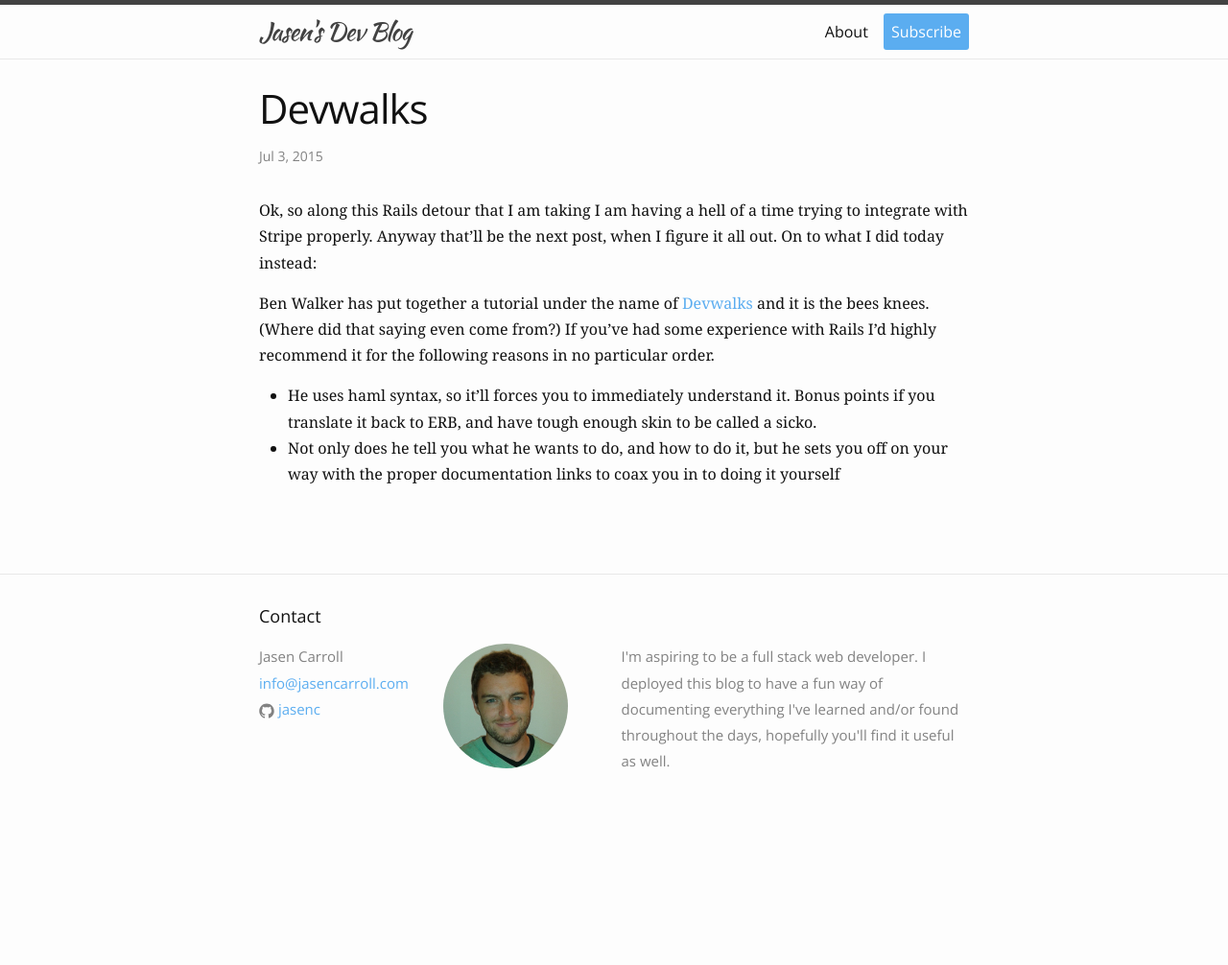
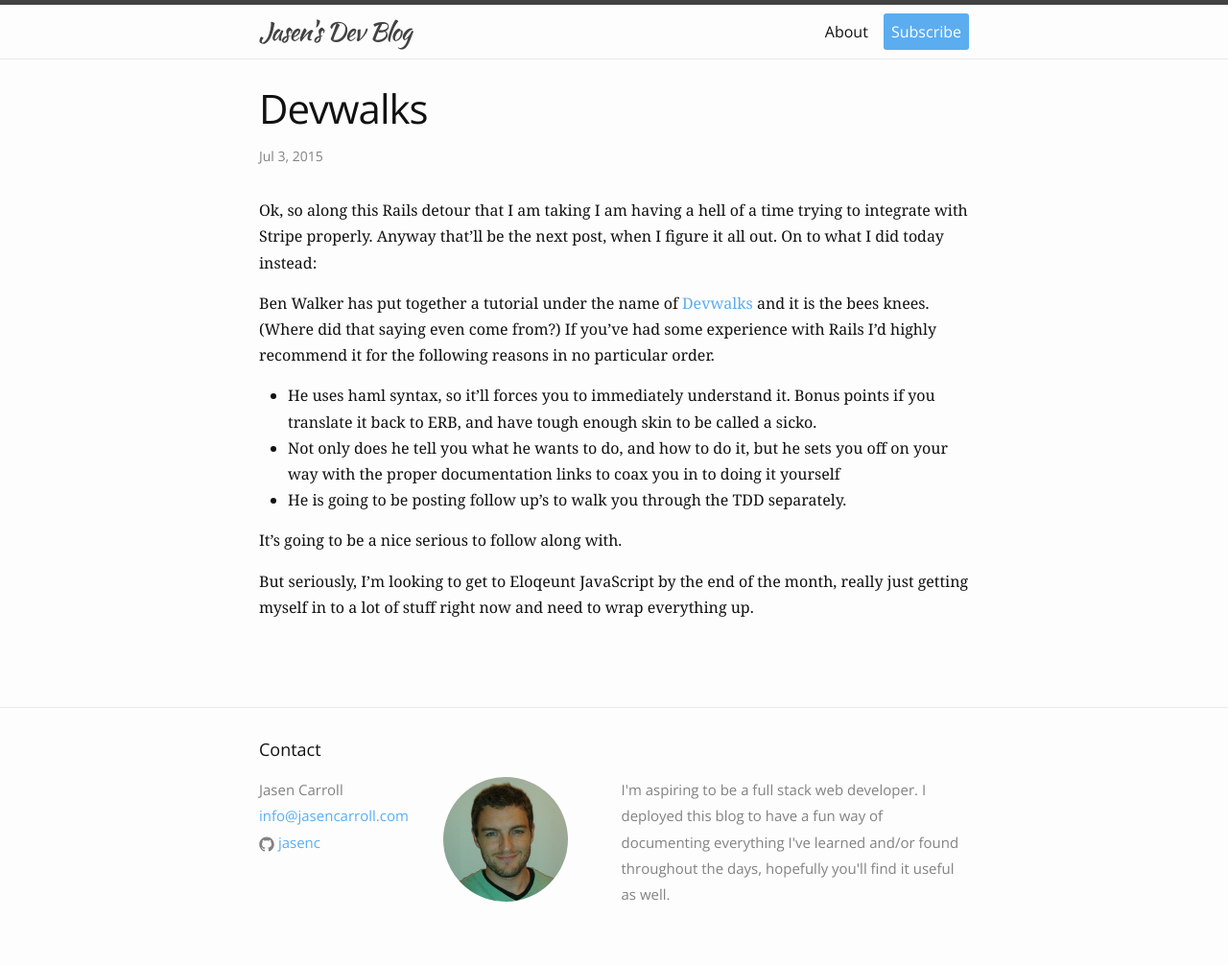
Before and after one commit to jasencblog/jasencblog.github.io, a Jekyll site: the page built from _posts/2015-06-28-devwalks.markdown, in a window 1280 px wide. Shown: the whole page at 96% size. Built offline with Jekyll 4.4.1, drawn with Linux system fonts in a browser that asks for light colours; before the commit the page ends 900 px from its top, so only the background shows below that.

Commit message:
forgot to save, missed half of post

```diff
--- a/_posts/2015-06-28-devwalks.markdown
+++ b/_posts/2015-06-28-devwalks.markdown
@@ -10,3 +10,8 @@
 
 * He uses haml syntax, so it'll forces you to immediately understand it. Bonus points if you translate it back to ERB, and have tough enough skin to be called a sicko.
 * Not only does he tell you what he wants to do, and how to do it, but he sets you off on your way with the proper documentation links to coax you in to doing it yourself
+* He is going to be posting follow up's to walk you through the TDD separately.
+
+It's going to be a nice serious to follow along with.
+
+But seriously, I'm looking to get to Eloqeunt JavaScript by the end of the month, really just getting myself in to a lot of stuff right now and need to wrap everything up.
```
